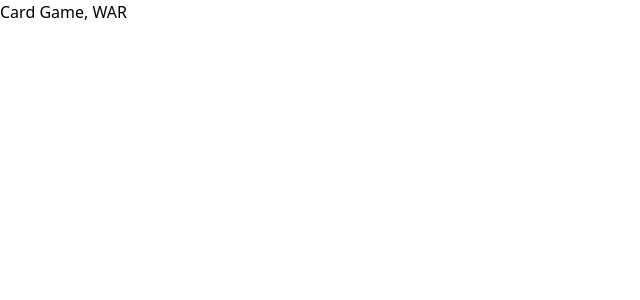
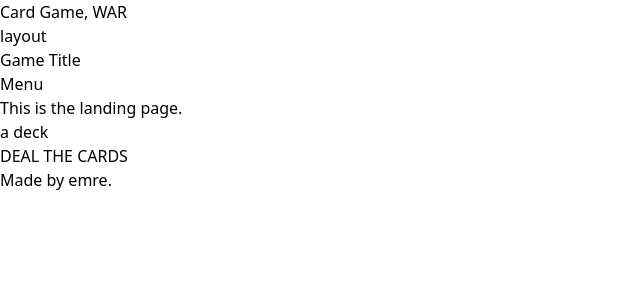
Before and after one commit to EmreYYZ/mh-2021-1, a React (Create React App) app: page / in a window 1280 px wide. Shown: the top 300 px of the page, without its empty margins (0-640 px from the left). Built offline with nearby package versions, Linux system fonts and the light colour scheme.

Commit message:
Create and Shuffle Deck Feature

```diff
--- a/package.json
+++ b/package.json
@@ -8,13 +8,17 @@
     "@testing-library/react": "^11.2.7",
     "@testing-library/user-event": "^12.8.3",
     "@types/jest": "^26.0.24",
+    "@types/lodash": "^4.14.171",
     "@types/node": "^12.20.17",
     "@types/react": "^17.0.15",
     "@types/react-dom": "^17.0.9",
+    "@types/uuid": "^8.3.1",
+    "lodash": "^4.17.21",
     "react": "^17.0.2",
     "react-dom": "^17.0.2",
     "react-scripts": "4.0.3",
     "typescript": "^4.3.5",
+    "uuid": "^8.3.2",
     "web-vitals": "^1.1.2"
   },
   "scripts": {
--- a/src/App.tsx
+++ b/src/App.tsx
@@ -1,10 +1,15 @@
-import React from "react";
-import logo from "./logo.svg";
+import { Deck } from "./components/Deck";
+import { Layout } from "./components/Layout";
+import { LandingPage } from "./pages/LandingPage";
 
 function App() {
   return (
     <div className="App">
       <h1>Card Game, WAR</h1>
+      <Layout>
+        <LandingPage />
+        <Deck />
+      </Layout>
     </div>
   );
 }
--- a/src/components/Card.tsx
+++ b/src/components/Card.tsx
@@ -1,6 +1,14 @@
 import React from "react";
 
-export const Card = () => {
+interface IProps {
+  card: {
+    id: string;
+    number: string;
+    suit: string;
+  };
+}
+
+export const Card = (props: IProps) => {
   return (
     <div>
       <p>a card</p>
--- a/src/components/Deck.tsx
+++ b/src/components/Deck.tsx
@@ -1,9 +1,44 @@
-import React from "react";
+import { useState } from "react";
+import { v4 as uuidv4 } from "uuid";
+import _ from "lodash";
+import { Card } from "./Card";
+
+interface IState {
+  ogDeck: {
+    id: string;
+    number: string;
+    suit: string;
+  }[];
+}
 
 export const Deck = () => {
+  const [ogDeck, setDeck] = useState<IState["ogDeck"]>([]);
+  const suits: string[] = ["hearts", "clubs", "diamonds", "spades"];
+  const numbers: string[] = ["A", "K", "Q", "J", "2", "3", "4", "5", "6", "7", "8", "9", "10"];
+
+  // Create a deck
+  const handleClick = () => {
+    setDeck([]);
+    let temporaryDeck = [];
+    for (let i = 0; i < suits.length; i++) {
+      for (let n = 0; n < numbers.length; n++) {
+        let card = {
+          id: `${suits[i]}-${numbers[n]}`,
+          number: numbers[n],
+          suit: suits[i],
+        };
+        temporaryDeck.push(card);
+      }
+    }
+    //shuffle and assign deck
+    setDeck(_.shuffle(temporaryDeck));
+  };
+
   return (
     <div>
       <p>a deck</p>
+      <button onClick={handleClick}>DEAL THE CARDS</button>
+      {ogDeck !== [] ? ogDeck.map((card) => <Card key={uuidv4()} card={card} />) : null}
     </div>
   );
 };
--- /dev/null
+++ b/src/components/Footer.tsx
@@ -0,0 +1,9 @@
+import React from "react";
+
+export const Footer = () => {
+  return (
+    <div>
+      <p>Made by emre.</p>
+    </div>
+  );
+};
--- /dev/null
+++ b/src/components/Header.tsx
@@ -0,0 +1,10 @@
+import React from "react";
+
+export const Header = () => {
+  return (
+    <div>
+      <h1>Game Title</h1>
+      <nav>Menu</nav>
+    </div>
+  );
+};
--- /dev/null
+++ b/src/components/Layout.tsx
@@ -0,0 +1,18 @@
+import React from "react";
+import { Footer } from "./Footer";
+import { Header } from "./Header";
+
+interface LayoutProps {
+  children: JSX.Element | JSX.Element[];
+}
+
+export const Layout = ({ children }: LayoutProps) => {
+  return (
+    <div>
+      <p>layout</p>
+      <Header />
+      {children}
+      <Footer />
+    </div>
+  );
+};
```
Also changed, not shown: 1 other file (tests, documents, lock files or other folders).
